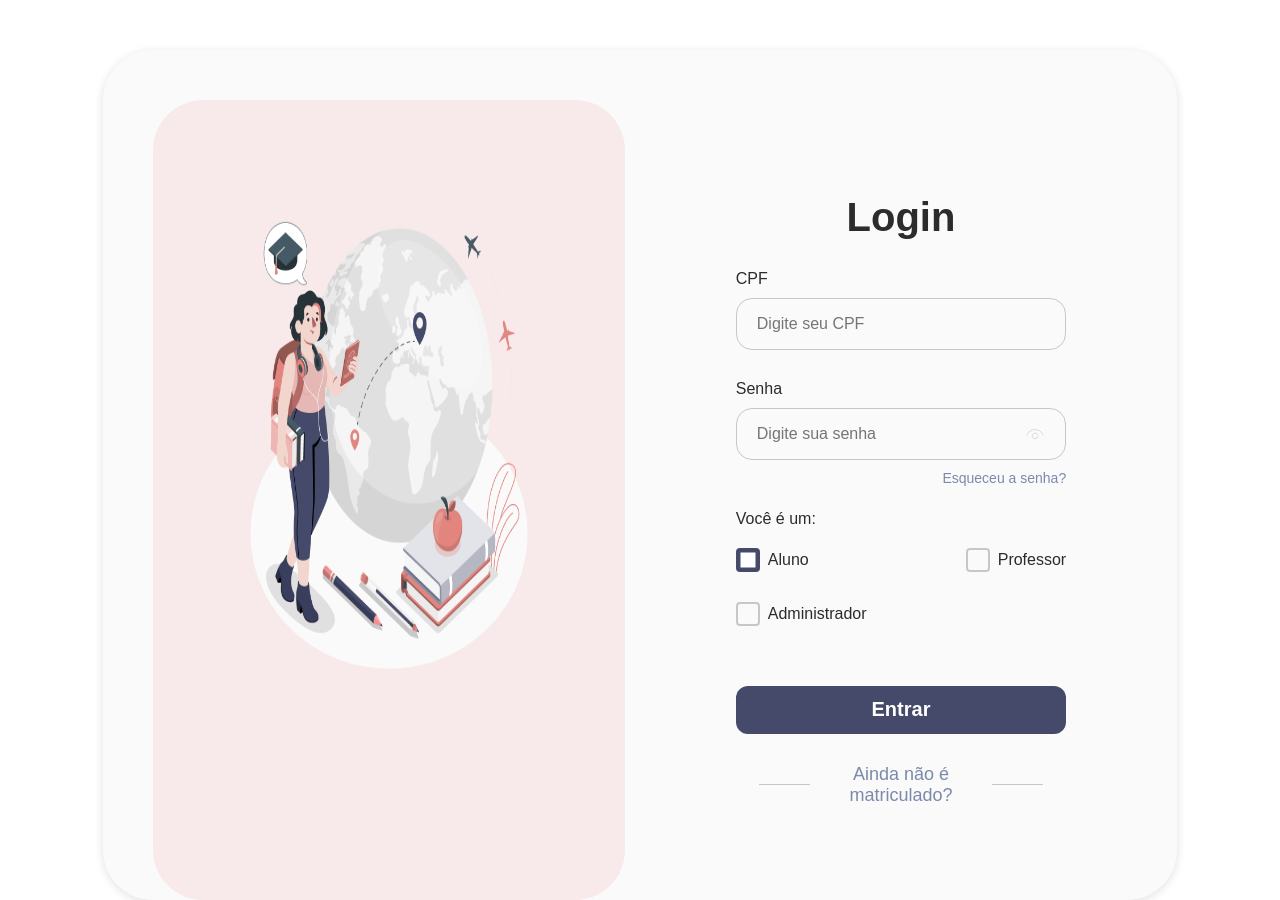
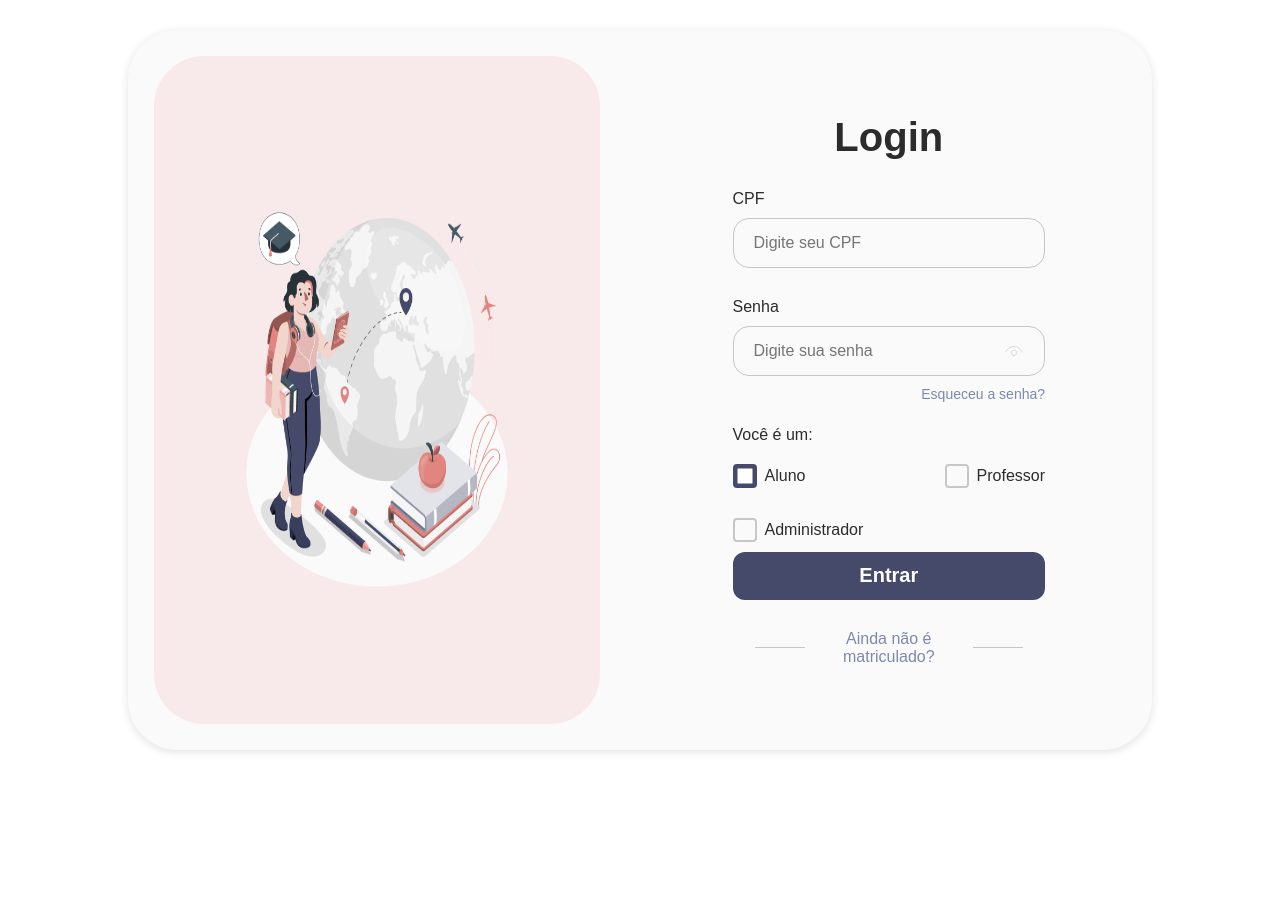
Before and after one commit to ciintyaarioss/ProgramacaoAssincronaFront, an Angular app in the folder programacao-assincrona-frontend/: page /login in a window 1280 px wide. After the commit the page ends 800 px from the top, so only its background shows below. Built offline with nearby package versions, Linux system fonts and the light colour scheme; a web font is replaced by a local one.

Commit message:
fix: arrumando a estilizacao da tela de login e matricula

```diff
--- a/programacao-assincrona-frontend/src/app/pages/login/login.css
+++ b/programacao-assincrona-frontend/src/app/pages/login/login.css
@@ -1,26 +1,26 @@
 .login-container{
     background-color: #FAFAFA;
     width: 80%;
-    height: 100vh;
+    height: 90vh;
     margin: auto;
-    margin-top: 50px;
+    margin-top: 30px;
     border-radius: 50px;
-    padding-left: 50px;
-    padding-top: 50px;
     box-shadow: 0 2px 10px rgba(0, 0, 0, 0.12);
     display: flex;
-
+    align-content: center;
 }
 
 .image-container{
     width: 50%;
-    height: 100%;
     border-radius: 50px;
     background-color: #F8EAEA;
+    justify-content: center;
+    align-items: center;
+    display: flex;
+    margin: 2.5%;
 }
 
 .image-login{
-    margin: 20%;
     width: 60%;
     height: 60%;
 }
@@ -28,13 +28,11 @@
 .title-login{
     font-size: 40px;
     font-weight: 700;
-    margin-top: 50px;
 }
 
 .form-container{
     flex-direction: column;
     padding: 40px;
-    height: 670px;
     width: 50%;
     align-items: center;
     justify-content: center;
@@ -55,7 +53,7 @@ label{
 }
 
 input{
-    height: 50px;
+    height: 6vh;
     border-radius: 16px;
     border: 1.5px solid #C7C7C7;
     padding-left: 20px;
@@ -69,7 +67,6 @@ input:focus{
 }
 
 .button-login{
-    margin-top: 50px;
     width: 70%;
     height: 6vh;
     background-color: #454A6A;
@@ -93,7 +90,7 @@ input:focus{
 
 a{
     font-weight: 300;
-    font-size: 18px;
+    font-size: 1rem;
     color: #7C89AB;
     text-align: center;
     cursor: pointer;
--- a/programacao-assincrona-frontend/src/app/pages/matricula/matricula.css
+++ b/programacao-assincrona-frontend/src/app/pages/matricula/matricula.css
@@ -1,26 +1,26 @@
 .login-container{
     background-color: #FAFAFA;
     width: 80%;
-    height: 800px;
+    height: 90vh;
     margin: auto;
-    margin-top: 50px;
+    margin-top: 30px;
     border-radius: 50px;
-    padding-right: 50px;
-    padding-top: 50px;
     box-shadow: 0 2px 10px rgba(0, 0, 0, 0.12);
     display: flex;
-
+    align-content: center;
 }
 
 .image-container{
     width: 50%;
-    height: 750px;
     border-radius: 50px;
     background-color: #F8EAEA;
+    justify-content: center;
+    align-items: center;
+    display: flex;
+    margin: 2.5%;
 }
 
 .image-login{
-    margin: 20%;
     width: 60%;
     height: 60%;
 }
@@ -31,9 +31,8 @@
 }
 
 .form-container{
+    justify-content: center;
     flex-direction: column;
-    padding: 40px;
-    height: auto;
     width: 50%;
     align-items: center;
     display: flex;
@@ -46,14 +45,14 @@
     display: flex;
 }
 
-label{
+label {
     font-size: 1rem;
     margin-bottom: 10px;
     font-weight: 450;
 }
 
-input{
-    height: 50px;
+input {
+    height: 6vh;
     border-radius: 16px;
     border: 1.5px solid #C7C7C7;
     padding-left: 20px;
@@ -66,8 +65,8 @@ input:focus{
     outline: none;
 }
 
-.button-login{
-    margin-top: 50px;
+.button-register {
+    margin-top: 5vh;
     width: 70%;
     height: 6vh;
     background-color: #454A6A;
@@ -100,11 +99,12 @@ input:focus{
 
 a{
     font-weight: 300;
-    font-size: 18px;
+    font-size: 1rem;
     color: #7C89AB;
     text-align: center;
     cursor: pointer;
     text-decoration: none;
+    width: 40vw;
 }
 
 a:hover{
--- a/programacao-assincrona-frontend/src/app/pages/matricula/matricula.html
+++ b/programacao-assincrona-frontend/src/app/pages/matricula/matricula.html
@@ -37,7 +37,7 @@
              placeholder="Confirme sua senha">
     </div>
 
-    <button class="button-login" type="submit">
+    <button class="button-register" type="submit">
       Finalizar matrícula
     </button>
 
```
